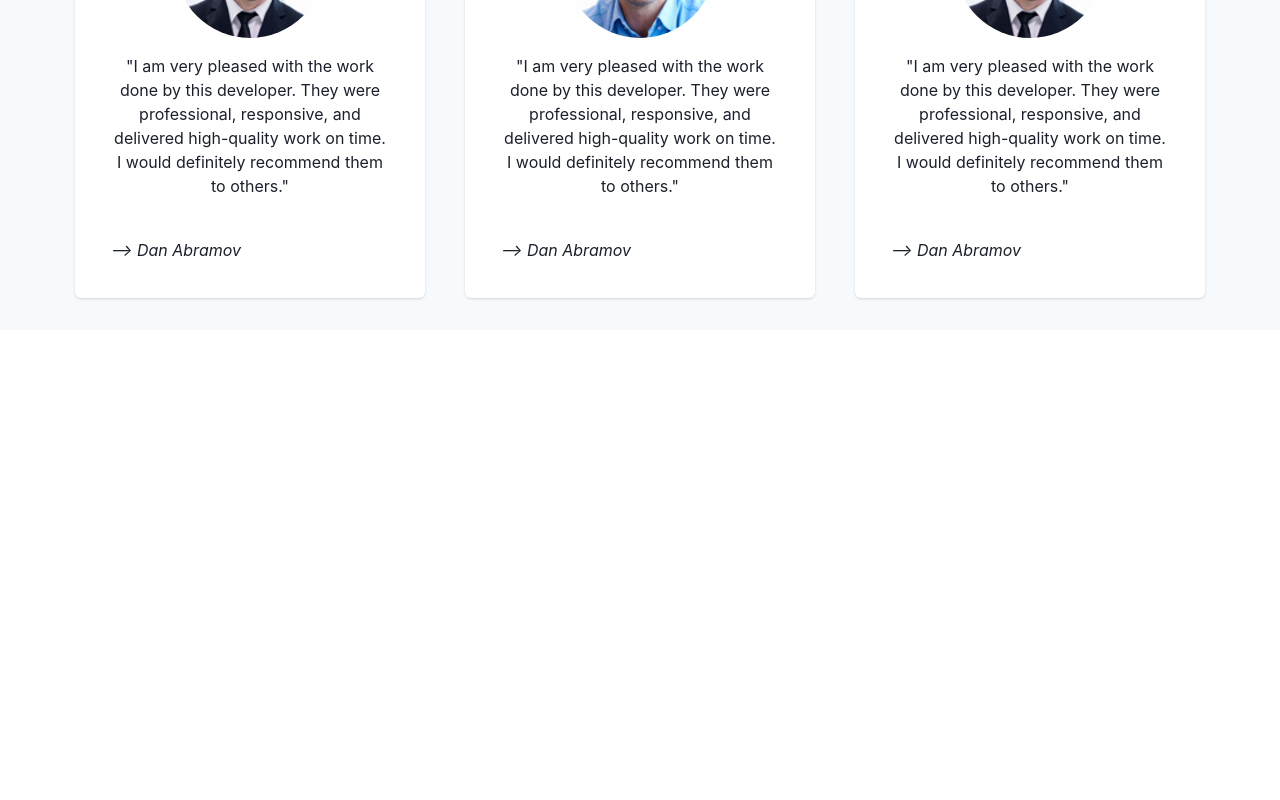
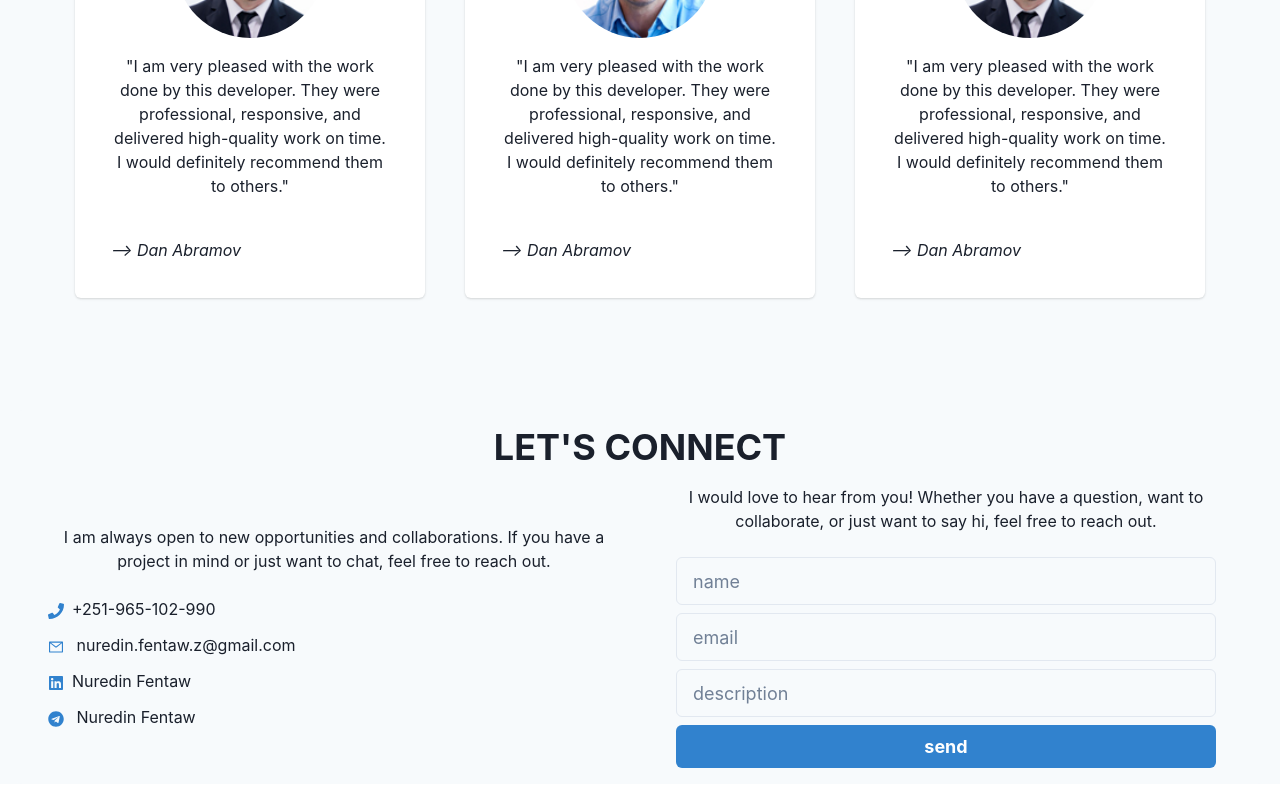
Before and after one commit to nurezf/portfolio_v.2, a React (Vite) app in the folder frontend/: page / in a window 1280 px wide. Shown: the part 4141-4941 px from the top of the page. Before the commit the page ends 4551 px from the top, so only its background shows below. Built offline with nearby package versions, Linux system fonts and the light colour scheme.

Commit message:
built contact section

```diff
--- a/frontend/src/App.jsx
+++ b/frontend/src/App.jsx
@@ -18,6 +18,7 @@ import Description from "./components/Description";
 import Services from "./components/Services";
 import Portfolio from "./components/Portfolio";
 import ClientResponse from "./components/ClientResponse";
+import Contact from "./components/Contact";
 
 function App() {
   const bgColor = useColorModeValue("gray.50", "gray.800");
@@ -32,6 +33,7 @@ function App() {
       <Services />
       <Portfolio />
       <ClientResponse />
+      <Contact />
     </Box>
   );
 }
--- /dev/null
+++ b/frontend/src/components/Contact.jsx
@@ -0,0 +1,98 @@
+import {
+  Box,
+  Container,
+  Text,
+  Heading,
+  Stack,
+  Link,
+  Input,
+  Button,
+  useColorModeValue,
+  useColorMode,
+  Icon,
+  HStack,
+  Card,
+  List,
+  ListItem,
+  ListIcon,
+  OrderedList,
+  UnorderedList,
+} from "@chakra-ui/react";
+import { FaGithub, FaPhone, FaLinkedin, FaTelegram } from "react-icons/fa";
+import { AiOutlineMail } from "react-icons/ai";
+
+const Contact = () => {
+  const bgColor = useColorModeValue("gray.50", "gray.800");
+  const textColor = useColorModeValue("gray.800", "white");
+
+  return (
+    <Box m={4} textAlign="center" bgColor="gray.50" p={4} borderRadius="md">
+      <Heading mb={4} color={textColor}>
+        LET'S CONNECT
+      </Heading>
+      <HStack>
+        <Container>
+          <Text mb={6} color={textColor}>
+            I am always open to new opportunities and collaborations. If you
+            have a project in mind or just want to chat, feel free to reach out.
+          </Text>
+          <List spacing={3} textAlign="left" color={textColor}>
+            <ListItem>
+              <ListIcon as={FaPhone} color="blue.500" />
+              +251-965-102-990
+            </ListItem>
+            <ListItem>
+              <ListIcon as={AiOutlineMail} color="blue.500" />
+              <Link href=" nuredin.fentaw.z@gmail.com">
+                {" "}
+                nuredin.fentaw.z@gmail.com
+              </Link>
+            </ListItem>
+            <ListItem>
+              <ListIcon as={FaLinkedin} color="blue.500" />
+              <Link href="https://www.linkedin.com/in/nuredin-fentaw-04b560365">
+                Nuredin Fentaw
+              </Link>
+            </ListItem>
+            <ListItem>
+              <ListIcon as={FaTelegram} color="blue.500" />
+              <Link href="https://t.me/nurezf"> Nuredin Fentaw</Link>
+            </ListItem>
+          </List>
+        </Container>
+        <Container>
+          <Text mb={6} color={textColor}>
+            I would love to hear from you! Whether you have a question, want to
+            collaborate, or just want to say hi, feel free to reach out.
+          </Text>
+          <Container>
+            <Stack>
+              <Input placeholder="name" size="lg" />
+              <Input placeholder="email" type="email" size="lg" />
+              <Input placeholder="description" size="lg" />
+              <Box
+                as="button"
+                bg={useColorModeValue("blue.500", "blue.300")}
+                color={useColorModeValue("white", "gray.800")}
+                px={4}
+                py={2}
+                borderRadius="md"
+                fontSize="lg"
+                fontWeight="bold"
+                _hover={{
+                  bg: useColorModeValue("blue.600", "blue.400"),
+                  transform: "scale(1.05)",
+                }}
+                transition="background-color 0.3s ease, transform 0.3s ease"
+              >
+                send
+              </Box>
+            </Stack>
+          </Container>
+        </Container>
+      </HStack>
+    </Box>
+  );
+};
+
+export default Contact;
```
